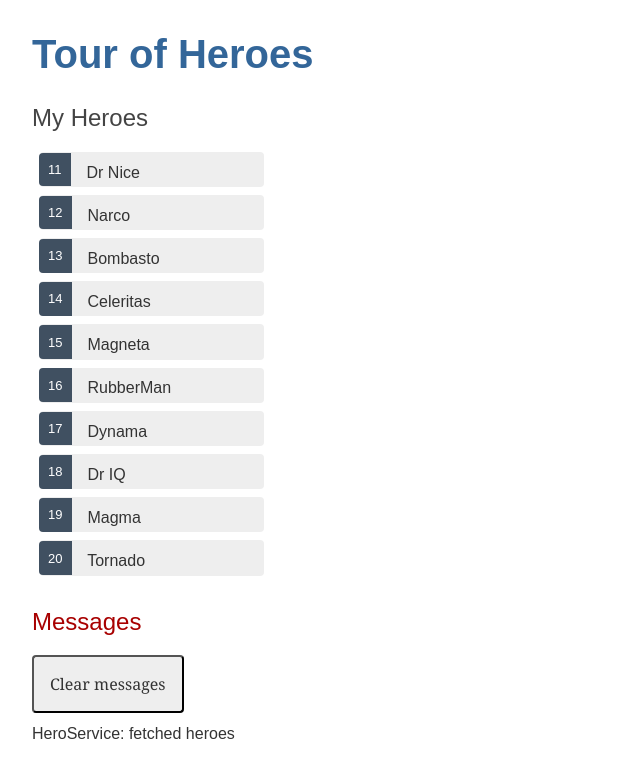
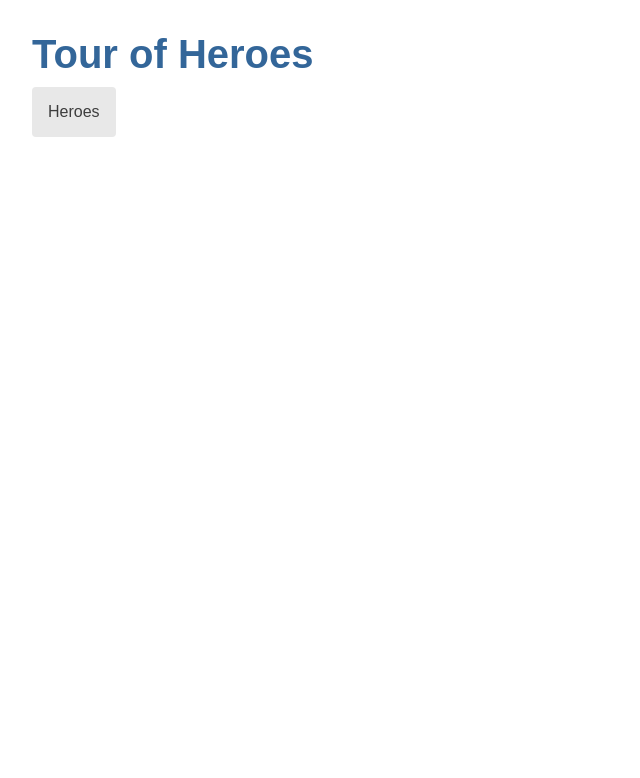
Before and after one commit to Radensuaso/angular-tour-of-heroes, an Angular app: page / in a window 1280 px wide. Shown: the top 778 px of the page, without its empty margins (0-640 px from the left). Built offline with nearby package versions, Linux system fonts and the light colour scheme.

Commit message:
adds navigation

```diff
--- /dev/null
+++ b/src/app/app-routing.module.ts
@@ -0,0 +1,11 @@
+import { NgModule } from '@angular/core';
+import { RouterModule, Routes } from '@angular/router';
+import { HeroesComponent } from './heroes/heroes.component';
+
+const routes: Routes = [{ path: 'heroes', component: HeroesComponent }];
+
+@NgModule({
+  imports: [RouterModule.forRoot(routes)],
+  exports: [RouterModule],
+})
+export class AppRoutingModule {}
--- a/src/app/app.component.css
+++ b/src/app/app.component.css
@@ -0,0 +1,21 @@
+/* AppComponent's private CSS styles */
+h1 {
+  margin-bottom: 0;
+}
+nav a {
+  padding: 1rem;
+  text-decoration: none;
+  margin-top: 10px;
+  display: inline-block;
+  background-color: #e8e8e8;
+  color: #3d3d3d;
+  border-radius: 4px;
+}
+
+nav a:hover {
+  color: white;
+  background-color: #42545c;
+}
+nav a.active {
+  background-color: black;
+}
--- a/src/app/app.component.html
+++ b/src/app/app.component.html
@@ -1,3 +1,6 @@
 <h1>{{ title }}</h1>
-<ath-heroes></ath-heroes>
+<nav>
+  <a routerLink="/heroes">Heroes</a>
+</nav>
+<router-outlet></router-outlet>
 <ath-messages></ath-messages>
--- a/src/app/app.module.ts
+++ b/src/app/app.module.ts
@@ -6,10 +6,11 @@
 import { HeroesComponent } from './heroes/heroes.component';
 import { HeroDetailComponent } from './hero-detail/hero-detail.component';
 import { MessagesComponent } from './messages/messages.component';
+import { AppRoutingModule } from './app-routing.module';
 
 @NgModule({
   declarations: [AppComponent, HeroesComponent, HeroDetailComponent, MessagesComponent],
-  imports: [BrowserModule, FormsModule],
+  imports: [BrowserModule, FormsModule, AppRoutingModule],
   providers: [],
   bootstrap: [AppComponent],
 })
```
